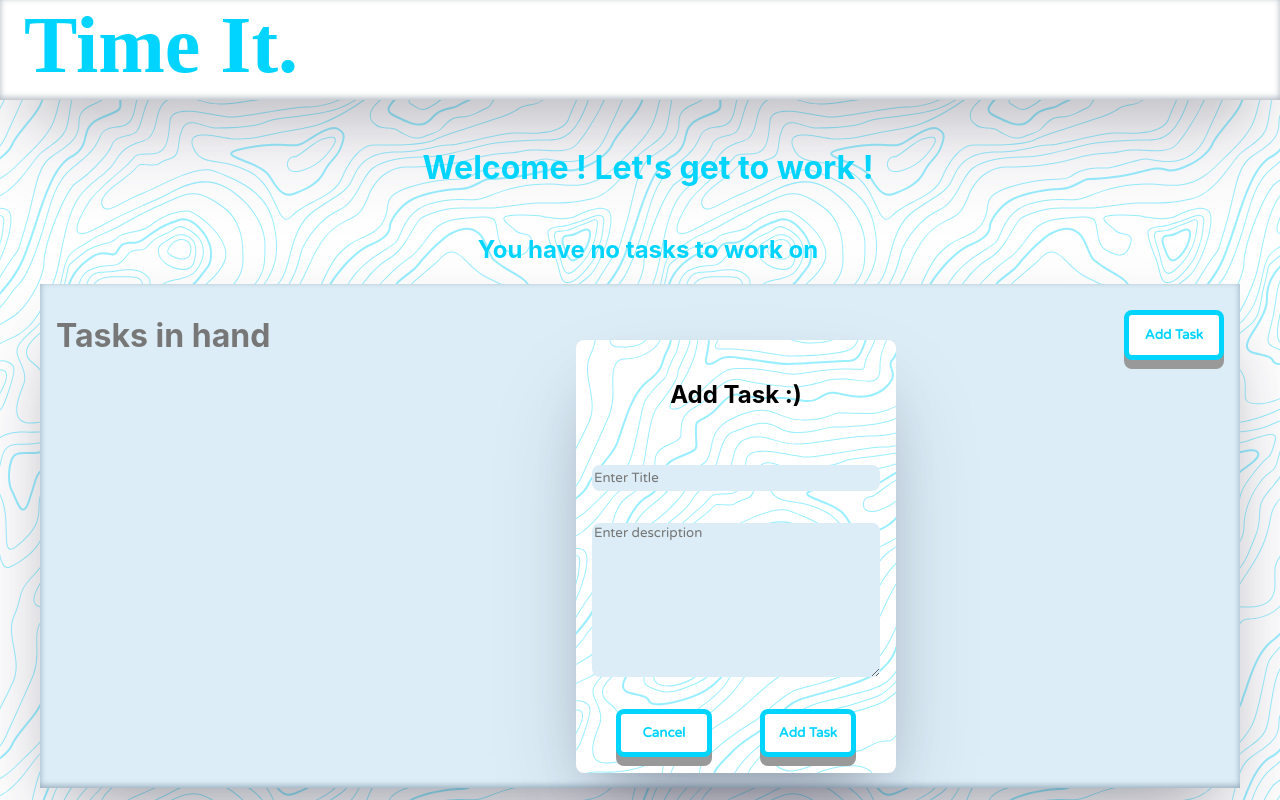
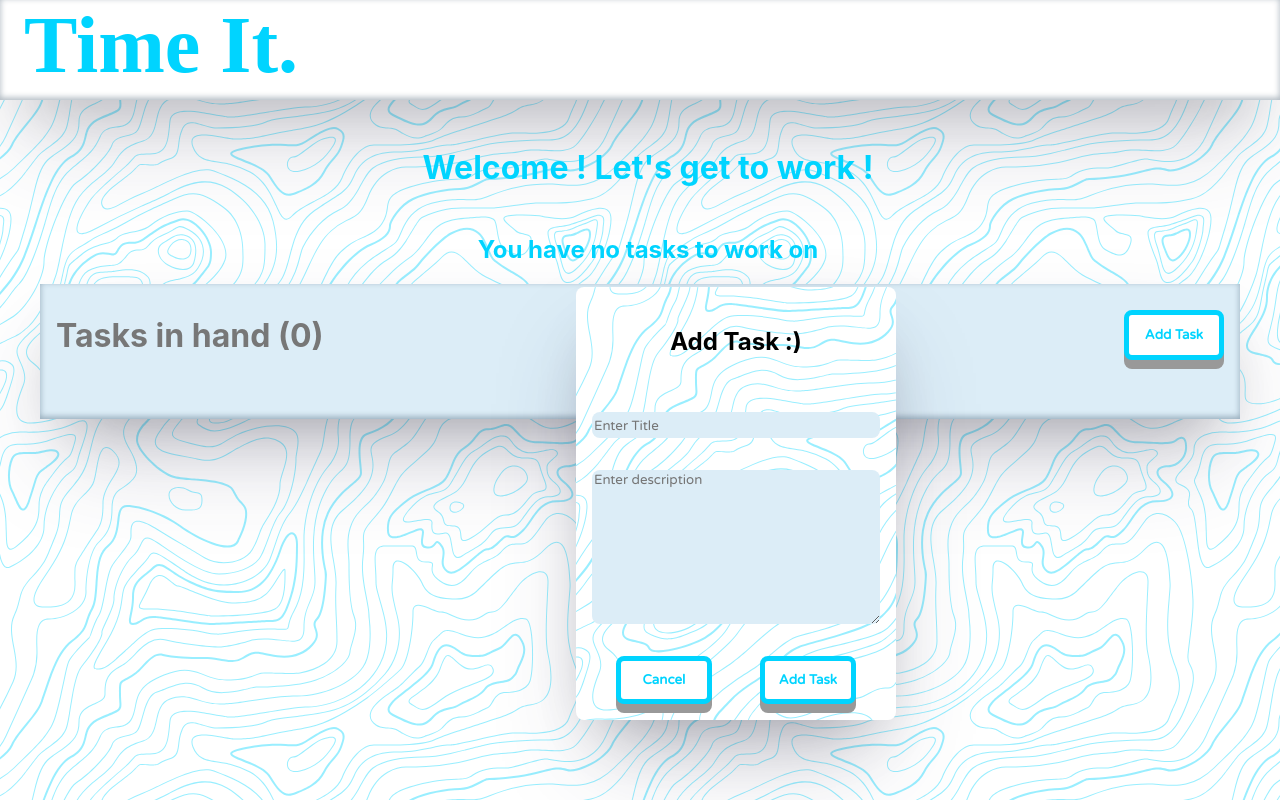
Before and after one commit to varun-Tad/pomodoro-app, a React (Create React App) app in the folder timeit/: page /Taskpage in a window 1280 px wide. Both pictures are taken after a click on the button "Add Task". Built offline with nearby package versions, Linux system fonts and the light colour scheme; a web font is replaced by a local one.

Commit message:
fix:added padding

```diff
--- a/timeit/src/Pages/TaskPage/Taskpage.js
+++ b/timeit/src/Pages/TaskPage/Taskpage.js
@@ -40,7 +40,7 @@ const Taskpage = () => {
       </h2>
       <section className="task-section">
         <div className="task-section-header">
-          <h3 className="task-heading">Tasks in hand</h3>
+          <h3 className="task-heading">Tasks in hand ({state.tasks.length})</h3>
           <button disabled={isModalOne} onClick={TaskHandlerOne}>
             Add Task
           </button>
@@ -98,6 +98,7 @@ const Taskpage = () => {
       </section>
 
       {isModalOne && (
+        <div className="form-container">
           <form className="form">
             <p className="modal-heading">Add Task :)</p>
             <input
@@ -137,9 +138,11 @@ const Taskpage = () => {
               </button>
             </div>
           </form>
+        </div>
       )}
 
       {isModalTwo && (
+        <div className="form-container">
           <form className="form">
             <p className="modal-heading">Edit Task :)</p>
             <input
@@ -180,6 +183,7 @@ const Taskpage = () => {
               </button>
             </div>
           </form>
+        </div>
       )}
     </div>
   );
```
Also changed, not shown: timeit/src/Pages/TaskPage/Taskpage.css. Lines whose indentation alone changed are shown as unchanged.
